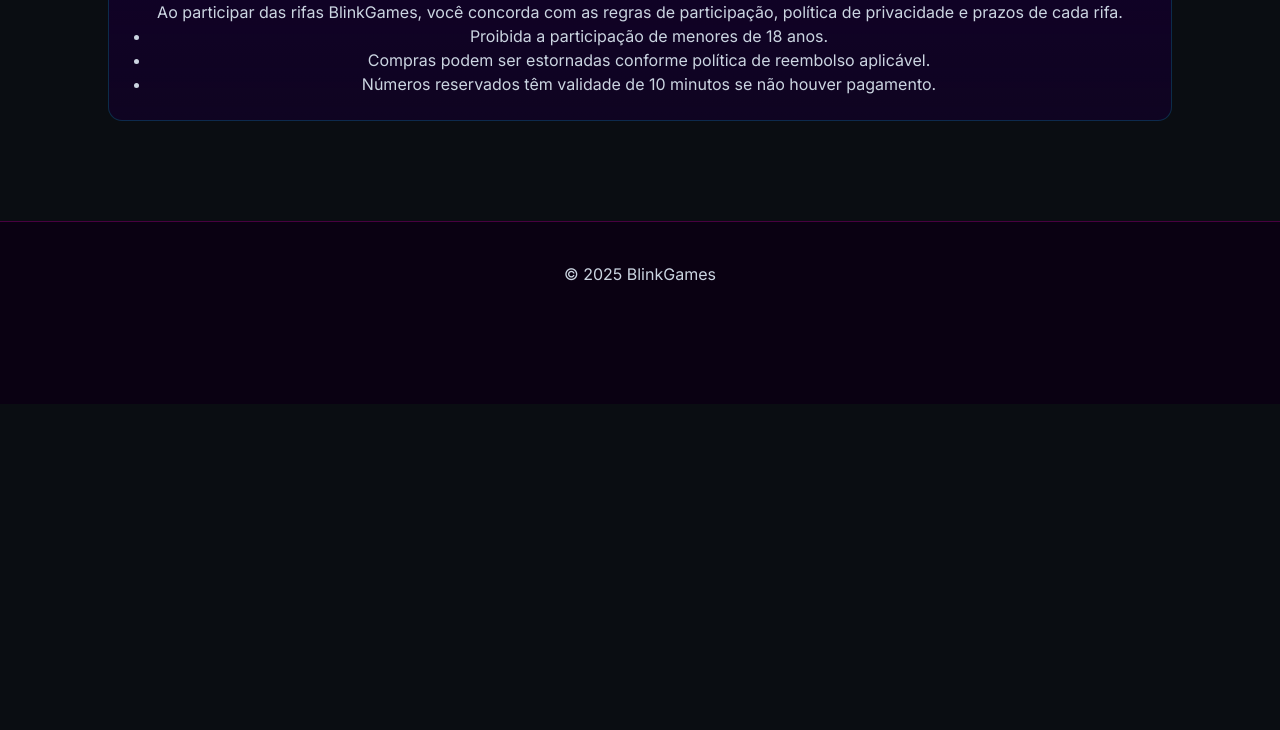
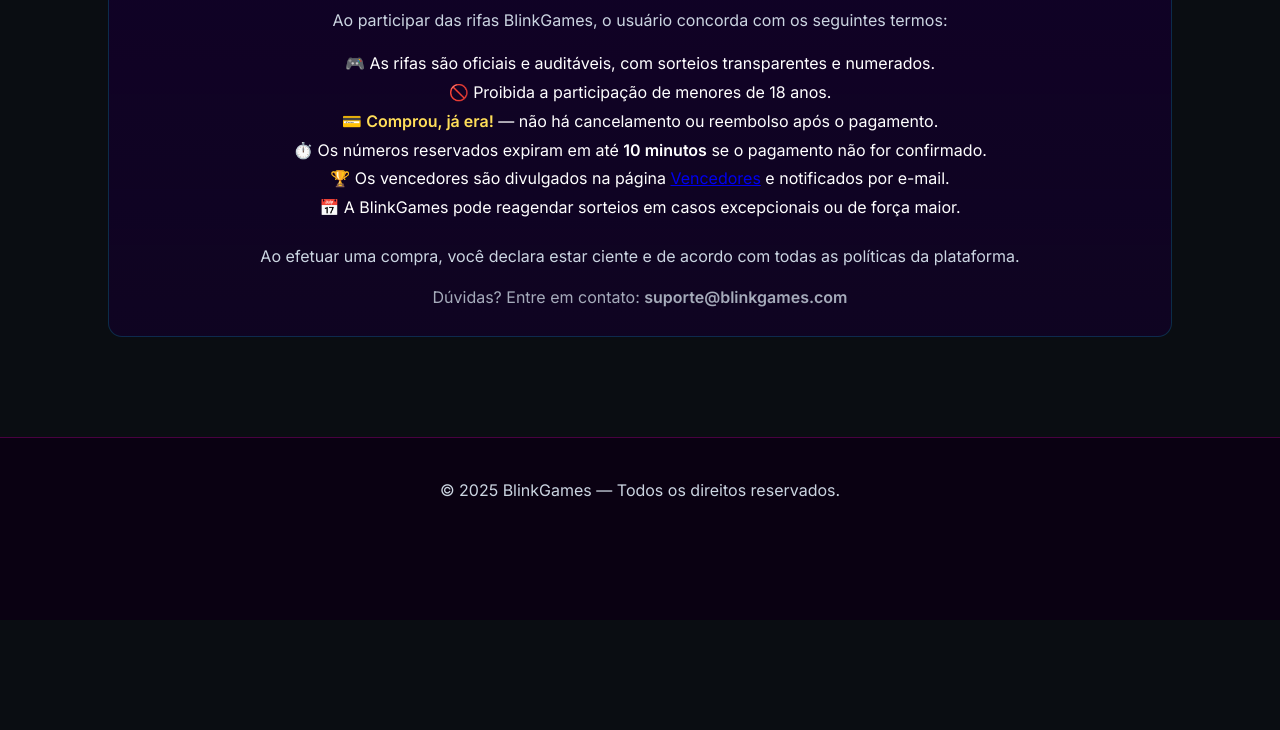
Before and after one commit to Madhleen/blinkgames-frontend, a website with bundled scripts: page frontend/termos.html in a window 1280 px wide. Shown: the part 92-822 px from the top of the page. Built offline with nearby package versions, Linux system fonts and the light colour scheme.

Commit message:
feat(pages): atualiza Termos e Sobre com layout aprimorado e política sem reembolso

```diff
--- a/frontend/termos.html
+++ b/frontend/termos.html
@@ -1,6 +1,47 @@
-<!DOCTYPE html><html lang="pt-BR"><head><meta charset="UTF-8"/><meta name="viewport" content="width=device-width, initial-scale=1.0"/><link rel="manifest" href="site.webmanifest"/><link rel="icon" type="image/x-icon" href="favicon.ico"/><link rel="stylesheet" href="css/style.css"/><link rel="stylesheet" href="https://unpkg.com/swiper/swiper-bundle.min.css"/><title>BlinkGames — Rifas de Games e Consoles</title></head><body>
-<div id="header"></div><main class="container"><h1>Termos e Condições</h1><div class="panel"><p>Ao participar das rifas BlinkGames, você concorda com as regras de participação, política de privacidade e prazos de cada rifa.</p><ul style="margin-left:18px;color:#cbd5e1"><li>Proibida a participação de menores de 18 anos.</li><li>Compras podem ser estornadas conforme política de reembolso aplicável.</li><li>Números reservados têm validade de 10 minutos se não houver pagamento.</li></ul></div></main>
-<footer class="footer"><div class="container"><p>© 2025 BlinkGames</p></div></footer>
-<div id="pacman-wrap"><canvas id="pacman-bg" height="58"></canvas></div>
-<script type="module" src="js/state.js"></script><script type="module" src="js/header.js"></script><script type="module" src="js/pacman-bg.js"></script>
-</body></html>
+<!DOCTYPE html>
+<html lang="pt-BR">
+<head>
+  <meta charset="UTF-8" />
+  <meta name="viewport" content="width=device-width, initial-scale=1.0" />
+  <title>Termos e Condições — BlinkGames</title>
+  <link rel="icon" type="image/x-icon" href="favicon.ico" />
+  <link rel="stylesheet" href="css/style.css" />
+</head>
+
+<body>
+  <div id="header"></div>
+
+  <main class="container">
+    <section class="panel" style="line-height:1.8;">
+      <h1>⚡ Termos e Condições</h1>
+      <p>Ao participar das rifas BlinkGames, o usuário concorda com os seguintes termos:</p>
+
+      <ul style="margin-top: 14px; list-style: none; padding-left: 0;">
+        <li>🎮 As rifas são oficiais e auditáveis, com sorteios transparentes e numerados.</li>
+        <li>🚫 Proibida a participação de menores de 18 anos.</li>
+        <li>💳 <strong style="color: var(--accent-3);">Comprou, já era!</strong> — não há cancelamento ou reembolso após o pagamento.</li>
+        <li>⏱️ Os números reservados expiram em até <strong>10 minutos</strong> se o pagamento não for confirmado.</li>
+        <li>🏆 Os vencedores são divulgados na página <a href="vencedores.html">Vencedores</a> e notificados por e-mail.</li>
+        <li>📅 A BlinkGames pode reagendar sorteios em casos excepcionais ou de força maior.</li>
+      </ul>
+
+      <p style="margin-top: 20px;">
+        Ao efetuar uma compra, você declara estar ciente e de acordo com todas as políticas da plataforma.
+      </p>
+
+      <p style="margin-top: 12px; opacity: 0.8;">
+        Dúvidas? Entre em contato: <strong>suporte@blinkgames.com</strong>
+      </p>
+    </section>
+  </main>
+
+  <footer class="footer">
+    <div class="container">
+      <p>© 2025 BlinkGames — Todos os direitos reservados.</p>
+    </div>
+  </footer>
+
+  <script type="module" src="js/state.js"></script>
+  <script type="module" src="js/header.js"></script>
+</body>
+</html>
```
Also changed, not shown: frontend/sobre.html (+48 -6 lines).
